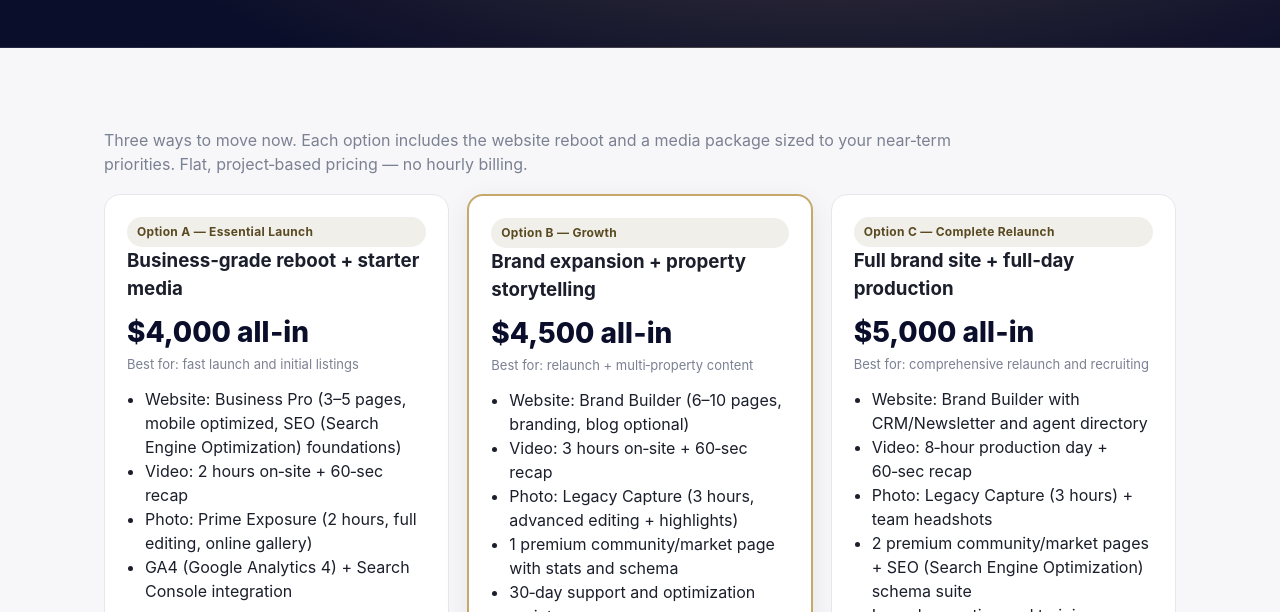
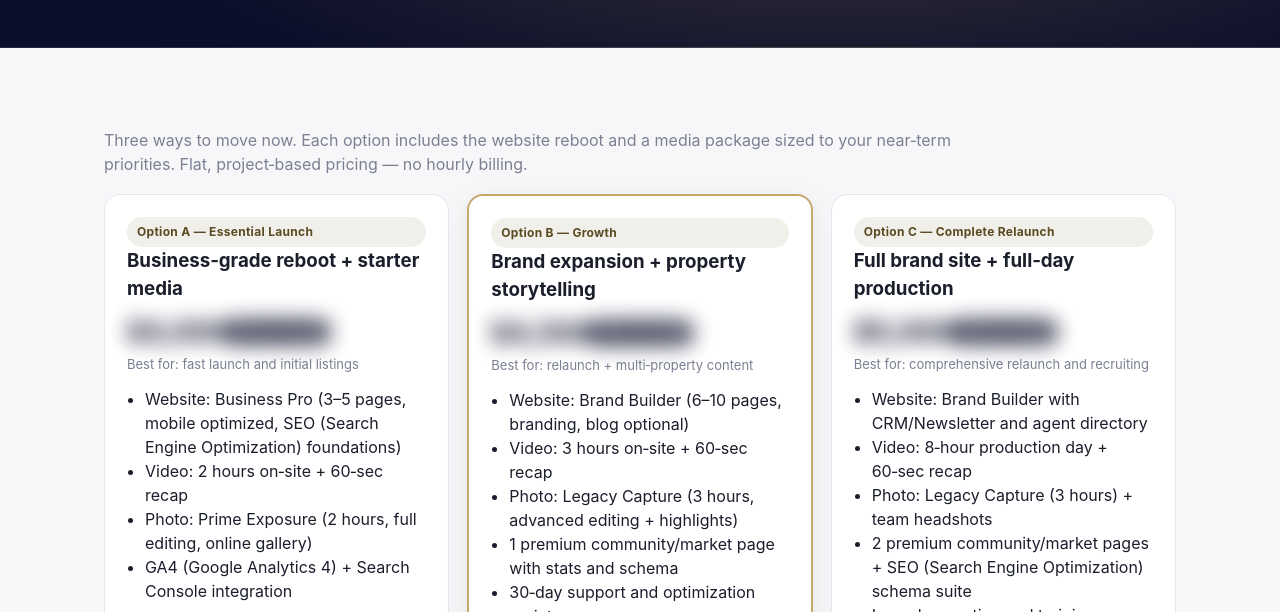
Before and after one commit to cochranfilms/cross-creek, a plain HTML site: page pricing.html in a window 1280 px wide. Shown: the part 188-800 px from the top of the page. Drawn offline with Linux system fonts and the light colour scheme.

Commit message:
Add files via upload

```diff
--- a/pricing.html
+++ b/pricing.html
@@ -36,6 +36,12 @@
       .tier h3{margin:0}
       .pill{display:inline-block; padding:6px 10px; border-radius:999px; background:#f1efe9; color:#5a4a22; font-weight:700; font-size:12px; letter-spacing:.3px}
       .price{font-weight:800; font-size:28px; color:var(--ink); margin:8px 0 2px}
+      /* Price reveal interaction */
+      .price{position:relative; transition:filter .35s ease, transform .35s ease, opacity .35s ease}
+      .price.is-hidden{filter:blur(10px); cursor:pointer; opacity:.9}
+      .price.is-hidden::after{content:'Click to reveal'; position:absolute; left:50%; top:50%; transform:translate(-50%,-50%); background:rgba(11,14,42,.9); color:#fff; padding:4px 10px; border-radius:999px; font-size:12px; letter-spacing:.3px}
+      .price.reveal-anim{animation:reveal .4s ease-out}
+      @keyframes reveal{from{transform:scale(.98); opacity:.9} to{transform:scale(1); opacity:1}}
       .note{color:var(--muted); font-size:13px}
       .tier ul{margin:12px 0; padding-left:18px}
       .tier .cta{margin-top:auto}
@@ -178,5 +184,25 @@
     <div class="wrap foot">
       <div>© 2025 Cochran Films — Confidential. For Cross Creek Realty review.</div>
     </div>
+    <script>
+      // Blur-to-reveal for package prices
+      (function(){
+        const prices = document.querySelectorAll('.price');
+        prices.forEach((el) => {
+          el.classList.add('is-hidden');
+          el.setAttribute('role','button');
+          el.setAttribute('aria-label','Reveal price');
+          el.tabIndex = 0;
+          const reveal = () => {
+            if (!el.classList.contains('is-hidden')) return;
+            el.classList.remove('is-hidden');
+            el.classList.add('reveal-anim');
+            setTimeout(()=> el.classList.remove('reveal-anim'), 450);
+          };
+          el.addEventListener('click', reveal);
+          el.addEventListener('keydown', (e) => { if (e.key === 'Enter' || e.key === ' ') { e.preventDefault(); reveal(); } });
+        });
+      })();
+    </script>
   </body>
 </html>
```
